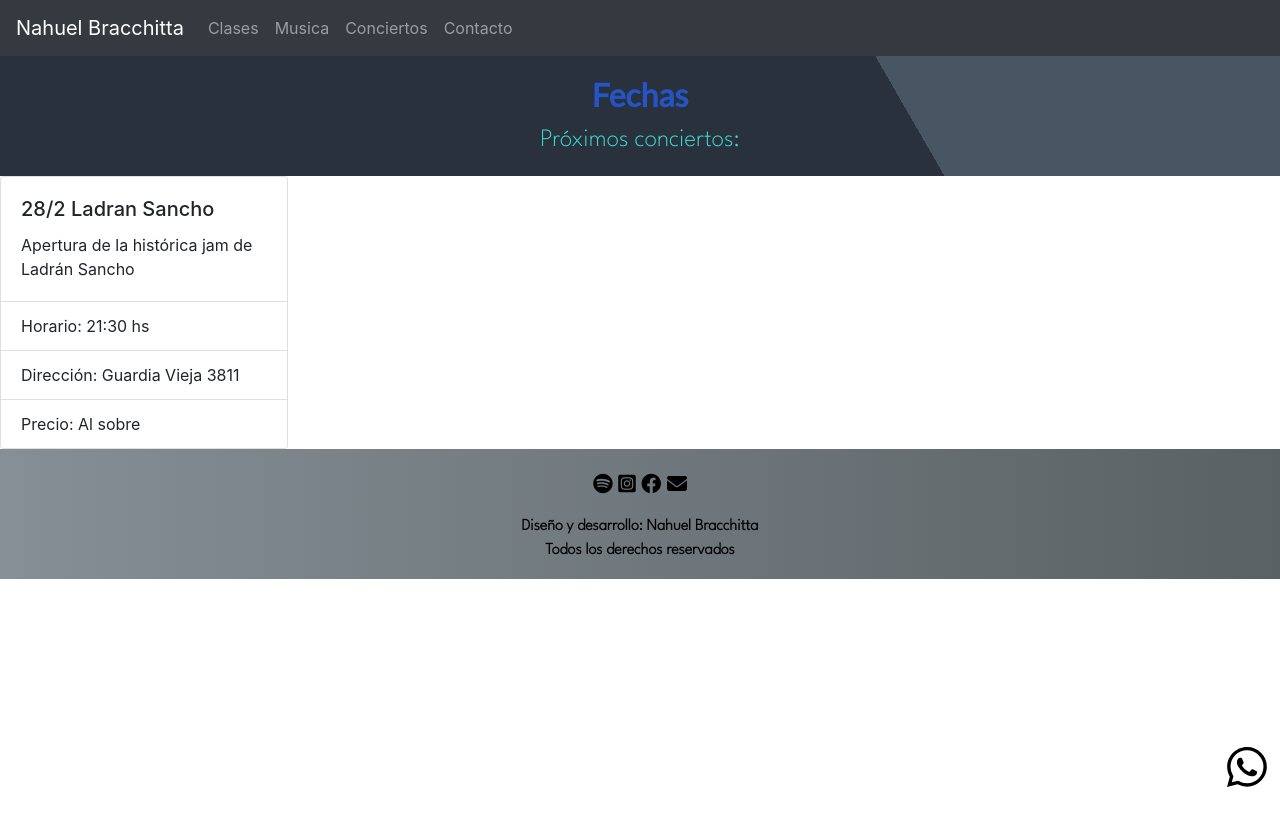
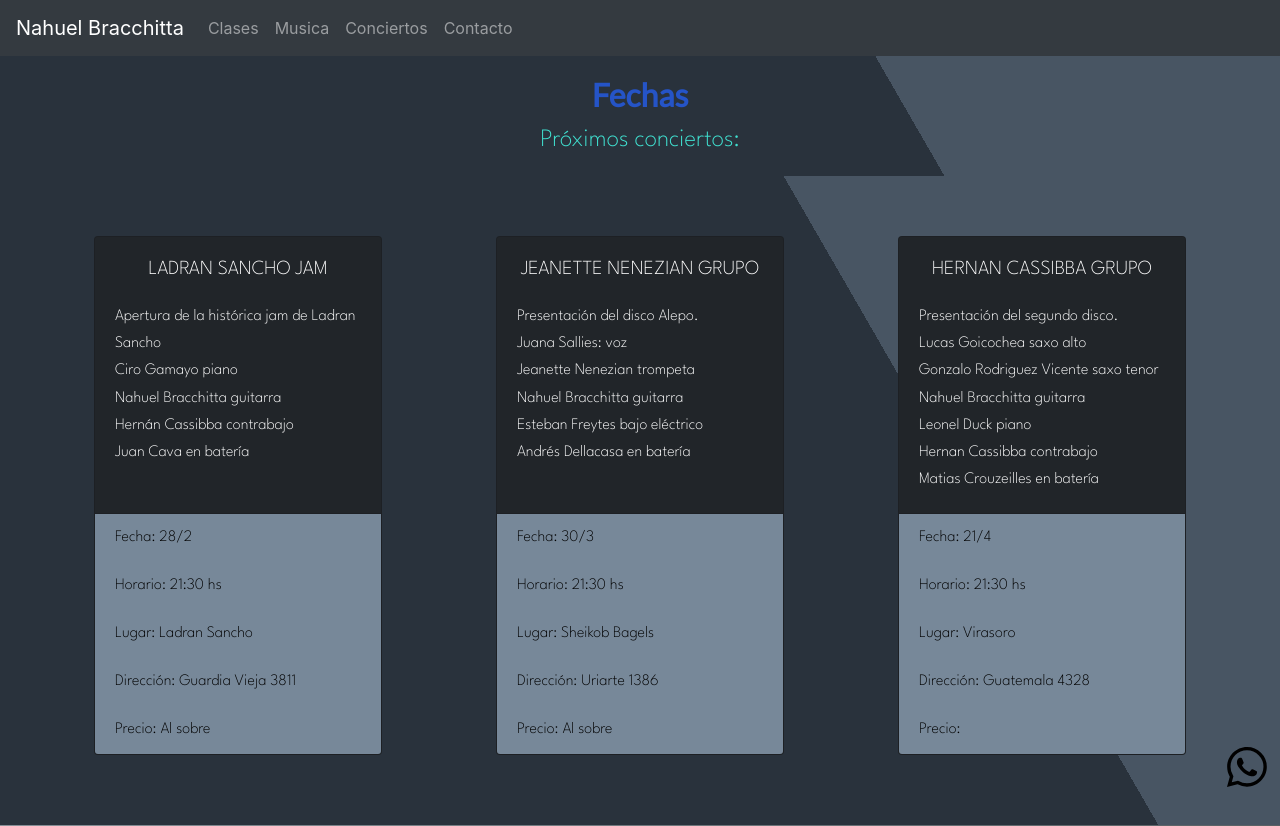
Before and after one commit to MrFontina/proyectofinal, a plain HTML site: page pages/Conciertos.html in a window 1280 px wide. Shown: the top 826 px of the page. Before the commit the page ends 800 px from the top, so only its background shows below. Drawn offline with nearby package versions, Linux system fonts and the light colour scheme.

Commit message:
conciertos actualizados

```diff
--- /dev/null
+++ b/pages/Conciertos.css
@@ -0,0 +1,36 @@
+.containerFechas{
+    background-image: linear-gradient(60deg, #29323c 70%, #485563 30%);
+
+}
+
+.contenedorCards{
+    display: flex;
+    justify-content: space-evenly;
+    padding-top: 40px;
+    padding-bottom: 50px;
+    flex-wrap: wrap;
+}
+.cardFecha{
+    background-color:#212529;
+    font-family: "League Spartan", sans-serif;
+    color: white;
+    margin: 20px;
+}
+.card-body{
+    text-align: center;
+}
+.card-body p{
+    text-align: start;
+    font-size: 16px;
+    padding-top: 10px;
+}
+.card-text{
+    line-height: 1.7;
+}
+.cardFecha ul li{
+    background-color: lightslategray;
+    color: black;
+}
+.list-group-item{
+    border: none;
+}
--- a/pages/Conciertos.html
+++ b/pages/Conciertos.html
@@ -12,6 +12,7 @@
         integrity="sha512-KfkfwYDsLkIlwQp6LFnl8zNdLGxu9YAA1QvwINks4PhcElQSvqcyVLLD9aMhXd13uQjoXtEKNosOWaZqXgel0g=="
         crossorigin="anonymous" referrerpolicy="no-referrer" />
     <link rel="stylesheet" href="../sass/estilos.css">
+    <link rel="stylesheet" href="./Conciertos.css">
     <title>Conciertos</title>
 </head>
 
@@ -53,17 +54,48 @@
         <p>Próximos conciertos:</p>
     </div>
     <div class="containerFechas">
-        <div class="card" style="width: 18rem;">
+        <div class="contenedorCards">
+            <div class="card cardFecha" style="width: 18rem;">
+                <div class="card-body">
+                <h5 class="card-title">LADRAN SANCHO JAM</h5>
+                <p class="card-text">Apertura de la histórica jam de Ladran Sancho <br> Ciro Gamayo piano<br> Nahuel Bracchitta guitarra <br> Hernán Cassibba contrabajo <br> Juan Cava en batería</p>
+              </div>
+              <ul class="list-group list-group-flush ">
+                <li class="list-group-item">Fecha: 28/2</li>
+                <li class="list-group-item">Horario: 21:30 hs</li>
+                <li class="list-group-item">Lugar: Ladran Sancho</li>
+                <li class="list-group-item">Dirección: Guardia Vieja 3811</li>
+                <li class="list-group-item">Precio: Al sobre</li>
+              </ul>
+              </div>
+          <div class="card cardFecha" style="width: 18rem;">
               <div class="card-body">
-              <h5 class="card-title">28/2 Ladran Sancho</h5>
-              <p class="card-text">Apertura de la histórica jam de Ladrán Sancho</p>
+              <h5 class="card-title">JEANETTE NENEZIAN GRUPO</h5>
+              <p class="card-text">Presentación del disco Alepo. <br> Juana Sallies: voz <br> Jeanette Nenezian trompeta <br> Nahuel Bracchitta guitarra <br> Esteban Freytes bajo eléctrico <br> Andrés Dellacasa en batería</p>
             </div>
-            <ul class="list-group list-group-flush">
+            <ul class="list-group list-group-flush ">
+              <li class="list-group-item">Fecha: 30/3</li>
               <li class="list-group-item">Horario: 21:30 hs</li>
-              <li class="list-group-item">Dirección: Guardia Vieja 3811</li>
+              <li class="list-group-item">Lugar: Sheikob Bagels</li>
+              <li class="list-group-item">Dirección: Uriarte 1386</li>
               <li class="list-group-item">Precio: Al sobre</li>
             </ul>
             </div>
+            <div class="card cardFecha" style="width: 18rem;">
+                <div class="card-body">
+                <h5 class="card-title">HERNAN CASSIBBA GRUPO</h5>
+                <p class="card-text">Presentación del segundo disco. <br> Lucas Goicochea saxo alto <br> Gonzalo Rodriguez Vicente saxo tenor <br> Nahuel Bracchitta guitarra <br> Leonel Duck piano <br> Hernan Cassibba contrabajo <br> Matias Crouzeilles en batería</p>
+              </div>
+              <ul class="list-group list-group-flush ">
+                <li class="list-group-item">Fecha: 21/4</li>
+                <li class="list-group-item">Horario: 21:30 hs</li>
+                <li class="list-group-item">Lugar: Virasoro</li>
+                <li class="list-group-item">Dirección: Guatemala 4328</li>
+                <li class="list-group-item">Precio: </li>
+              </ul>
+              </div>
+        </div>
+
     </div>
     </main>
 
```
Also changed, not shown: pages/Musica.html (+1 -1 lines).
